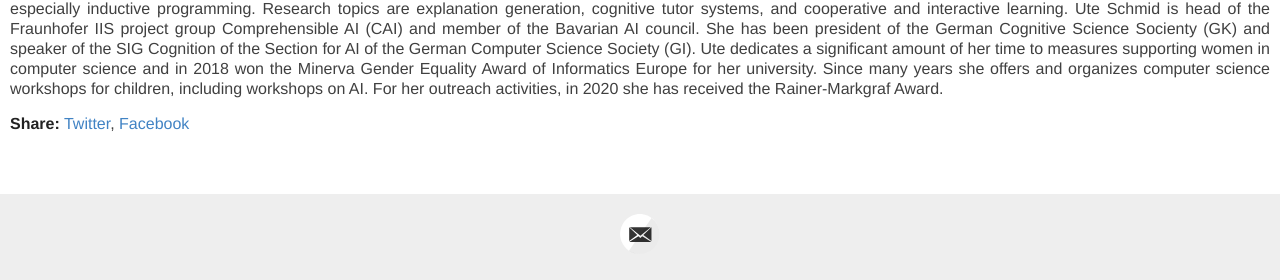
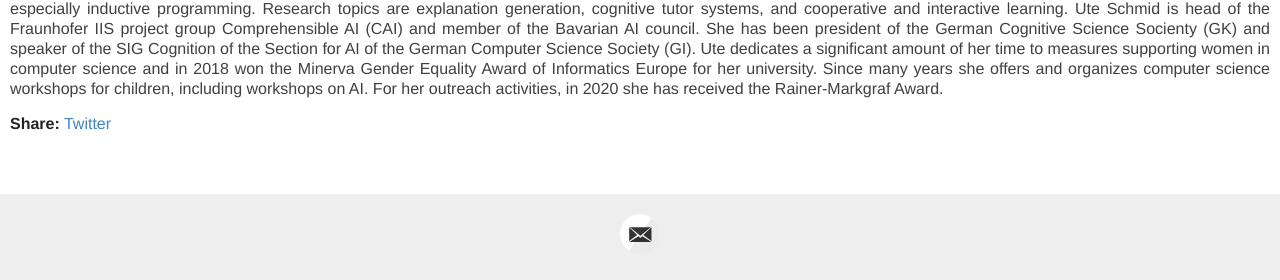
Before and after one commit to AdvancesInCognitiveSystems/acs2021, a Jekyll site: the page built from _speakers/ute_schmid.md, in a window 1280 px wide. Shown: the part 774-1054 px from the top of the page. Built offline with Jekyll 4.4.1, drawn with Linux system fonts in a browser that asks for light colours.

Commit message:
remove facebook link

```diff
--- a/_layouts/day.html
+++ b/_layouts/day.html
@@ -31,7 +31,7 @@ layout: default
     {{ content }}
   </div>
   <div>
-    <p><span class="share-box">Share:</span> <a href="http://twitter.com/share?text={{ page.title }}&url={{site.url}}{{page.url}}" target="_blank">Twitter</a>, <a href="https://www.facebook.com/sharer.php?u={{site.url}}{{page.url}}" target="_blank">Facebook</a></p>
+    <p><span class="share-box">Share:</span> <a href="http://twitter.com/share?text={{ page.title }}&url={{site.url}}{{page.url}}" target="_blank">Twitter</a>
   </div>
 
   {% if page.date %}
--- a/_layouts/speaker.html
+++ b/_layouts/speaker.html
@@ -22,6 +22,11 @@ layout: default
     <p><b>Bio</b>: {{ page.bio }}</p>
 
     <div>
-    <p><span class="share-box">Share:</span> <a href="http://twitter.com/share?text={{ page.title }}&url={{site.url}}{{page.url}}" target="_blank">Twitter</a>, <a href="https://www.facebook.com/sharer.php?u={{site.url}}{{page.url}}" target="_blank">Facebook</a></p>
+    <p><span class="share-box">Share:</span> <a href="http://twitter.com/share?text={{ page.title }}&url={{site.url}}{{page.url}}" target="_blank">Twitter</a>
   </div>
 </article>
+
+
+<!-- , <a
+href="https://www.facebook.com/sharer.php?u={{site.url}}{{page.url}}"
+target="_blank">Facebook</a></p> --->
```
Also changed, not shown: other parts of _layouts/day.html (+4 -0 lines).
